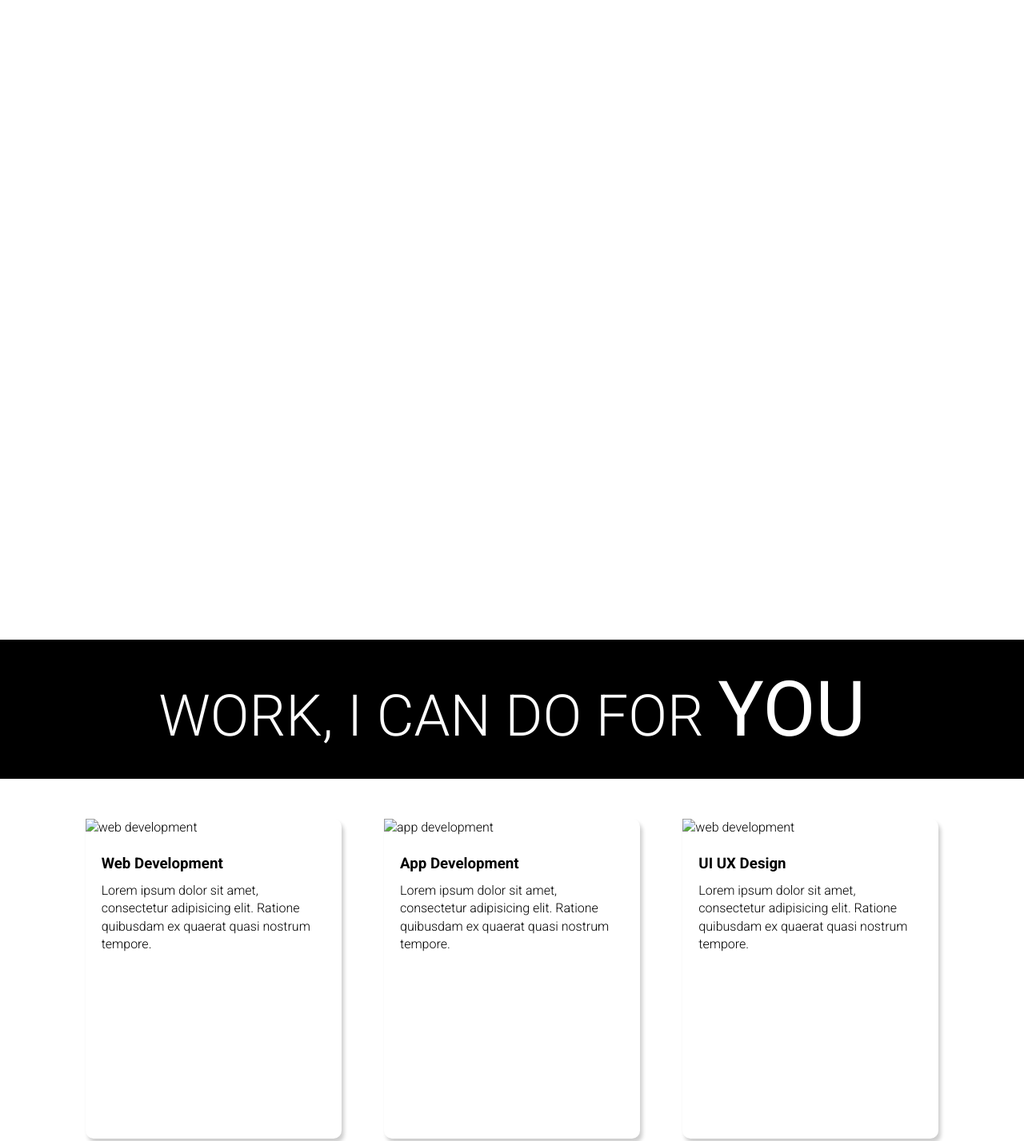
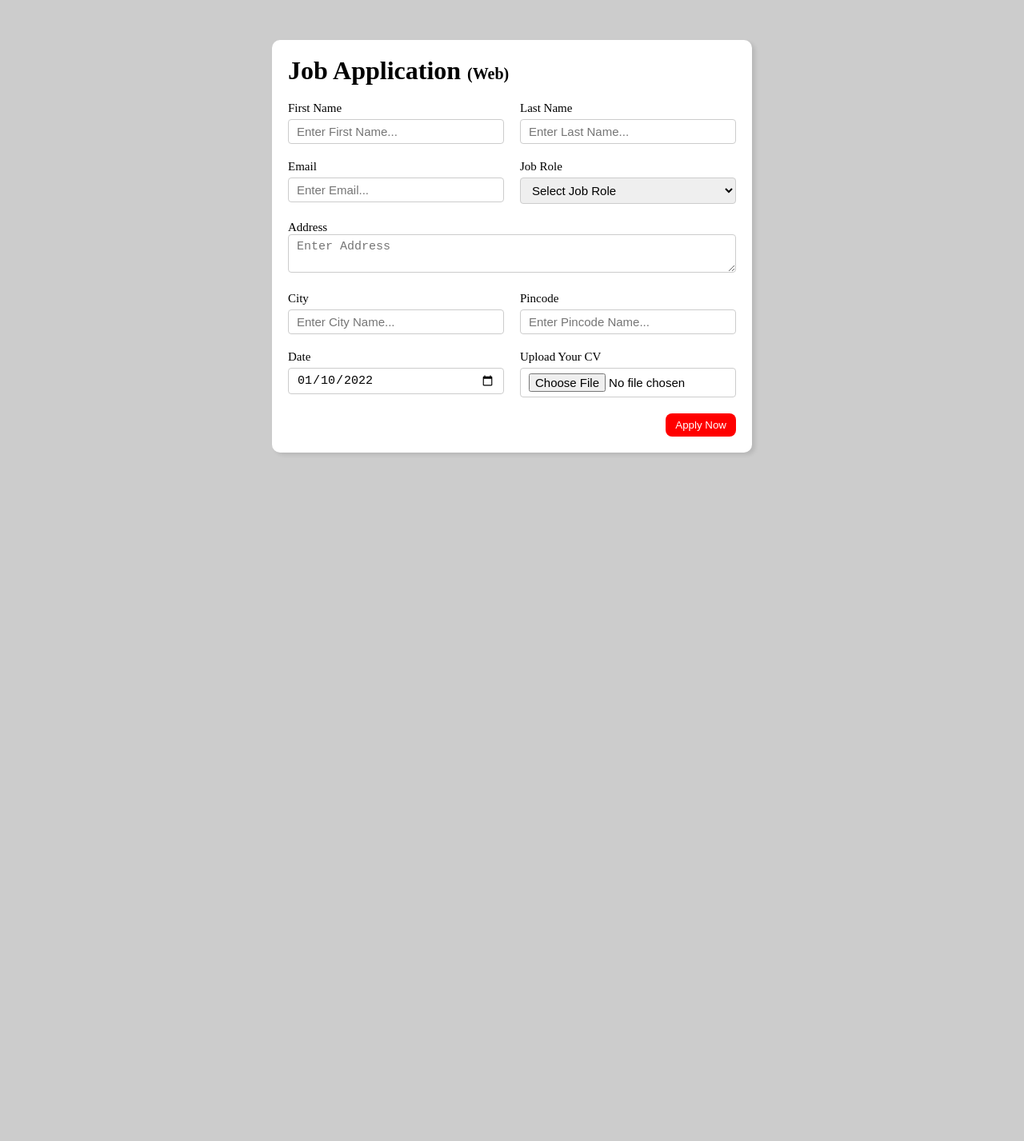
Before and after one commit to MrShaileshGaikwad/HTML-Projects, a plain HTML site: page index.html in a window 1280 px wide. Shown: the top 1427 px of the page at 80% size. After the commit the page ends 800 px from the top, so only its background shows below. Drawn offline with Linux system fonts and the light colour scheme.

Commit message:
basic portal form for job

```diff
--- a/index.html
+++ b/index.html
@@ -4,85 +4,90 @@
     <meta charset="UTF-8" />
     <meta http-equiv="X-UA-Compatible" content="IE=edge" />
     <meta name="viewport" content="width=device-width, initial-scale=1.0" />
-    <title>Developer | Landing Page</title>
+    <title>Job Application Form</title>
     <link rel="stylesheet" href="style.css" />
   </head>
   <body>
-    <section class="hero_section">
-      <div class="text_container">
-        <h2><span class="lg_text">Hi,</span> I am John Doe</h2>
-        <h1 class="lg_text">FULL STACK DEVELOPER</h1>
+    <div class="container">
+      <div class="apply_box">
+        <h1>
+          Job Application
+          <span class="title_small">(Web)</span>
+        </h1>
+        <form action="">
+          <div class="form_container">
+            <div class="form_control">
+              <label for="first_name"> First Name </label>
+              <input
+                id="first_name"
+                name="first_name"
+                placeholder="Enter First Name..."
+              />
             </div>
-    </section>
-    <section class="black_box">
-      <h2>WORK, I CAN DO FOR <span>YOU</span></h2>
-    </section>
-    <section class="work">
-      <div class="grid_item">
-        <div class="card">
-          <div class="image_container">
-            <img src="images/web.png" alt="web development" />
+            <div class="form_control">
+              <label for="last_name"> Last Name </label>
+              <input
+                id="last_name"
+                name="last_name"
+                placeholder="Enter Last Name..."
+              />
             </div>
-          <div class="card_content">
-            <h3>Web Development</h3>
-            <p>
-              Lorem ipsum dolor sit amet, consectetur adipisicing elit. Ratione
-              quibusdam ex quaerat quasi nostrum tempore.
-            </p>
+            <div class="form_control">
+              <label for="email"> Email </label>
+              <input
+                type="email"
+                id="email"
+                name="email"
+                placeholder="Enter Email..."
+              />
+            </div>
+            <div class="form_control">
+              <label for="job_role"> Job Role </label>
+              <select id="job_role" name="job_role">
+                <option value="">Select Job Role</option>
+                <option value="frontend">Frontend Developer</option>
+                <option value="backend">Backend Developer</option>
+                <option value="full_stack">Full Stack Developer</option>
+                <option value="ui_ux">UI UX Designer</option>
+              </select>
+            </div>
+            <div class="textarea_control">
+              <label for="address"> Address </label>
+              <textarea
+                id="address"
+                name="address"
+                row="4"
+                cols="50"
+                placeholder="Enter Address"
+              ></textarea>
+            </div>
+            <div class="form_control">
+              <label for="city"> City </label>
+              <input id="city" name="city" placeholder="Enter City Name..." />
+            </div>
+            <div class="form_control">
+              <label for="pincode"> Pincode </label>
+              <input
+                type="number"
+                id="pincode"
+                name="pincode"
+                placeholder="Enter Pincode Name..."
+              />
+            </div>
+            <div class="form_control">
+              <label for="date"> Date </label>
+              <input value="2022-01-10" type="date" id="date" name="date" />
+            </div>
+            <div class="form_control">
+              <label for="upload"> Upload Your CV </label>
+              <input type="file" id="upload" name="upload" />
             </div>
           </div>
+          <div class="button_container">
+            <button type="submit">Apply Now</button>
           </div>
-      <div class="grid_item">
-        <div class="card">
-          <div class="image_container">
-            <img src="images/mobile.png" alt="app development" />
-          </div>
-          <div class="card_content">
-            <h3>App Development</h3>
-            <p>
-              Lorem ipsum dolor sit amet, consectetur adipisicing elit. Ratione
-              quibusdam ex quaerat quasi nostrum tempore.
-            </p>
+        </form>
       </div>
     </div>
-      </div>
-      <div class="grid_item">
-        <div class="card">
-          <div class="image_container">
-            <img src="images/web.png" alt="web development" />
-          </div>
-          <div class="card_content">
-            <h3>UI UX Design</h3>
-            <p>
-              Lorem ipsum dolor sit amet, consectetur adipisicing elit. Ratione
-              quibusdam ex quaerat quasi nostrum tempore.
-            </p>
-          </div>
-        </div>
-      </div>
-    </section>
-    <section class="bottom_section">
-      <div class="contact">
-        <h2>Contact Me</h2>
-        <p>
-          Lorem ipsum dolor sit, amet consectetur adipisicing elit. Nisi dolor,
-          esse quasi doloremque temporibus quis.
-        </p>
-        <p>dosomecoding@example.test</p>
-      </div>
-      <div class="about">
-        <h2>About Me</h2>
-
-        <p>
-          Lorem ipsum dolor sit, amet consectetur adipisicing elit. Nisi dolor,
-          esse quasi doloremque temporibus quis.
-        </p>
-        <p>
-          Lorem ipsum dolor sit, amet consectetur adipisicing elit. Nisi dolor,
-          esse quasi doloremque temporibus quis.
-        </p>
-      </div>
-    </section>
-    <footer>Project By do some coding</footer>
   </body>
 </html>
--- a/style.css
+++ b/style.css
@@ -1,140 +1,90 @@
-@import url("https://fonts.googleapis.com/css2?family=Roboto:ital,wght@0,100;0,300;0,400;0,500;0,700;0,900;1,100;1,300;1,400;1,500;1,700;1,900&display=swap");
 * {
   margin: 0;
   padding: 0;
   box-sizing: border-box;
 }
 
-html,
 body {
-  line-height: 1.4;
-  font-weight: 300;
-  font-family: "Roboto", sans-serif;
+  background-color: #ccc;
+}
+.container {
+  max-width: 900px;
+  margin: 0 auto;
 }
 
-.hero_section {
-  background-image: url(images/developer.png);
-  min-height: 100vh;
-  background-position: center;
-  background-size: cover;
-  background-repeat: no-repeat;
-}
-.text_container {
-  color: white;
-  max-width: 900px;
+.apply_box {
+  max-width: 600px;
+  padding: 20px;
+  background-color: white;
   margin: 0 auto;
-  padding-top: 64px;
-  padding-left: 16px;
-}
-.lg_text {
-  font-size: 72px;
-  font-weight: 400;
-}
-.black_box {
-  background-color: #000;
-  padding: 20px;
-}
-.black_box h2 {
-  font-size: 72px;
-  color: white;
-  text-align: center;
-  font-weight: 300;
+  margin-top: 50px;
+  box-shadow: 4px 3px 5px rgba(1, 1, 1, 0.1);
+  border-radius: 10px;
 }
 
-.black_box h2 span {
-  font-weight: 400;
-  font-size: 96px;
-}
-.work {
-  display: grid;
-  gap: 20px;
-  grid-template-columns: repeat(auto-fit, minmax(320px, 1fr));
-
-  max-width: 1100px;
-  margin: 50px auto;
-}
-.grid_item {
-  display: flex;
-  justify-content: center;
-  align-items: center;
-}
-.card {
-  max-width: 320px;
-  height: 400px;
-  border-radius: 10px;
-  box-shadow: 3px 5px 5px rgba(1, 1, 1, 0.2);
-  transition: 0.2s ease-in-out;
-}
-.card:hover {
-  transform: scale(1.04);
-  box-shadow: 3px 5px 5px rgba(1, 1, 1, 0.3);
-  transition: 0.2s ease-in-out;
-}
-.card_content {
-  padding: 20px;
-}
-.card_content h3 {
-  margin-bottom: 10px;
-}
-.bottom_section {
-  display: flex;
-}
-.contact {
-  background-color: #515603;
-}
-.about {
-  background-color: #722300;
+.title_small {
+  font-size: 20px;
 }
 
-.contact,
-.about {
-  min-height: 300px;
-  padding: 32px;
-  color: white;
+.form_container {
+  margin-top: 20px;
+  display: grid;
+  grid-template-columns: repeat(auto-fit, minmax(200px, 1fr));
+  gap: 20px;
 }
-.about h2,
-.contact h2 {
-  font-size: 64px;
-  font-weight: 300;
-}
-.about p,
-.contact p {
-  margin-bottom: 20px;
+.form_control {
+  display: flex;
+  flex-direction: column;
 }
 
-footer {
-  text-align: center;
-  text-transform: uppercase;
-  background-color: #000;
-  padding: 20px;
+label {
+  font-size: 15px;
+  margin-bottom: 5px;
+}
+
+input,
+select,
+textarea {
+  padding: 6px 10px;
+  border: 1px solid #ccc;
+  border-radius: 4px;
+  font-size: 15px;
+}
+
+input:focus {
+  outline-color: red;
+}
+
+.button_container {
+  display: flex;
+
+  justify-content: flex-end;
+  margin-top: 20px;
+}
+button {
+  background-color: red;
+  border: transparent solid 2px;
+  padding: 5px 10px;
   color: white;
+  border-radius: 8px;
+  transition: 0.3s ease-in;
 }
-@media (max-width: 786px) {
-  .hero_section {
-    min-height: 50vh;
+button:hover {
+  background-color: #ccc;
+  border: 2px solid red;
+  color: black;
+  transition: 0.3s ease-out;
+  cursor: pointer;
+}
+.textarea_control {
+  grid-column: 1 / span 2;
+}
+.textarea_control textarea {
+  width: 100%;
+}
+
+@media (max-width: 460px) {
+  .textarea_control {
+    grid-column: 1 / span 1;
   }
-  .text_container {
-    padding: 10px 0;
-    text-align: center;
-  }
-  .lg_text {
-    font-size: 32px;
-  }
-  .black_box h2 {
-    font-size: 24px;
-  }
-  .black_box h2 span {
-    font-weight: 400;
-    font-size: 32px;
-  }
-  .bottom_section {
-    flex-direction: column;
-  }
-  h1 {
-    font-size: 32px;
-  }
-  .about h2,
-  .contact h2 {
-    font-size: 32px;
-  }
-}
+} ;
```
Lines whose indentation alone changed are shown as unchanged.
